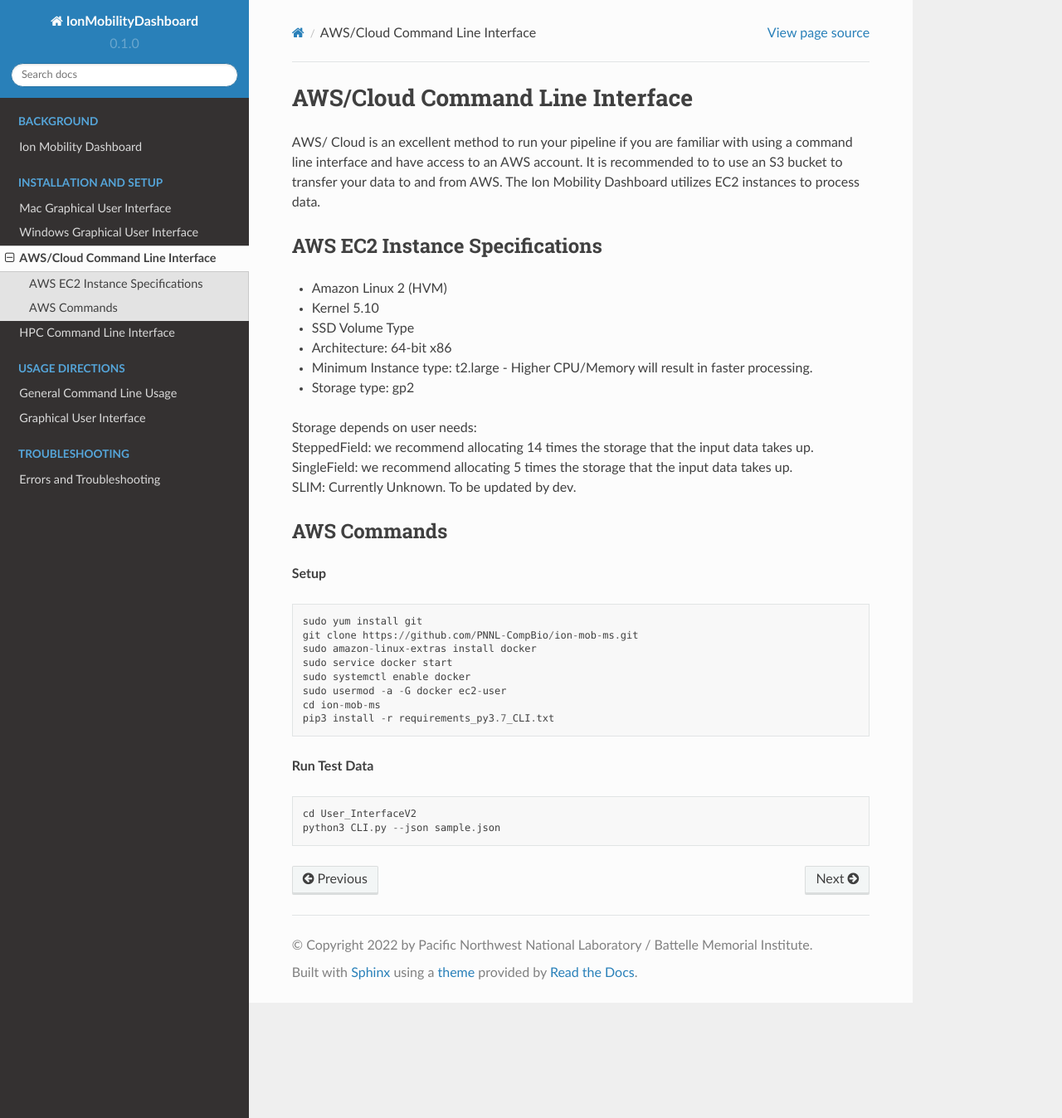
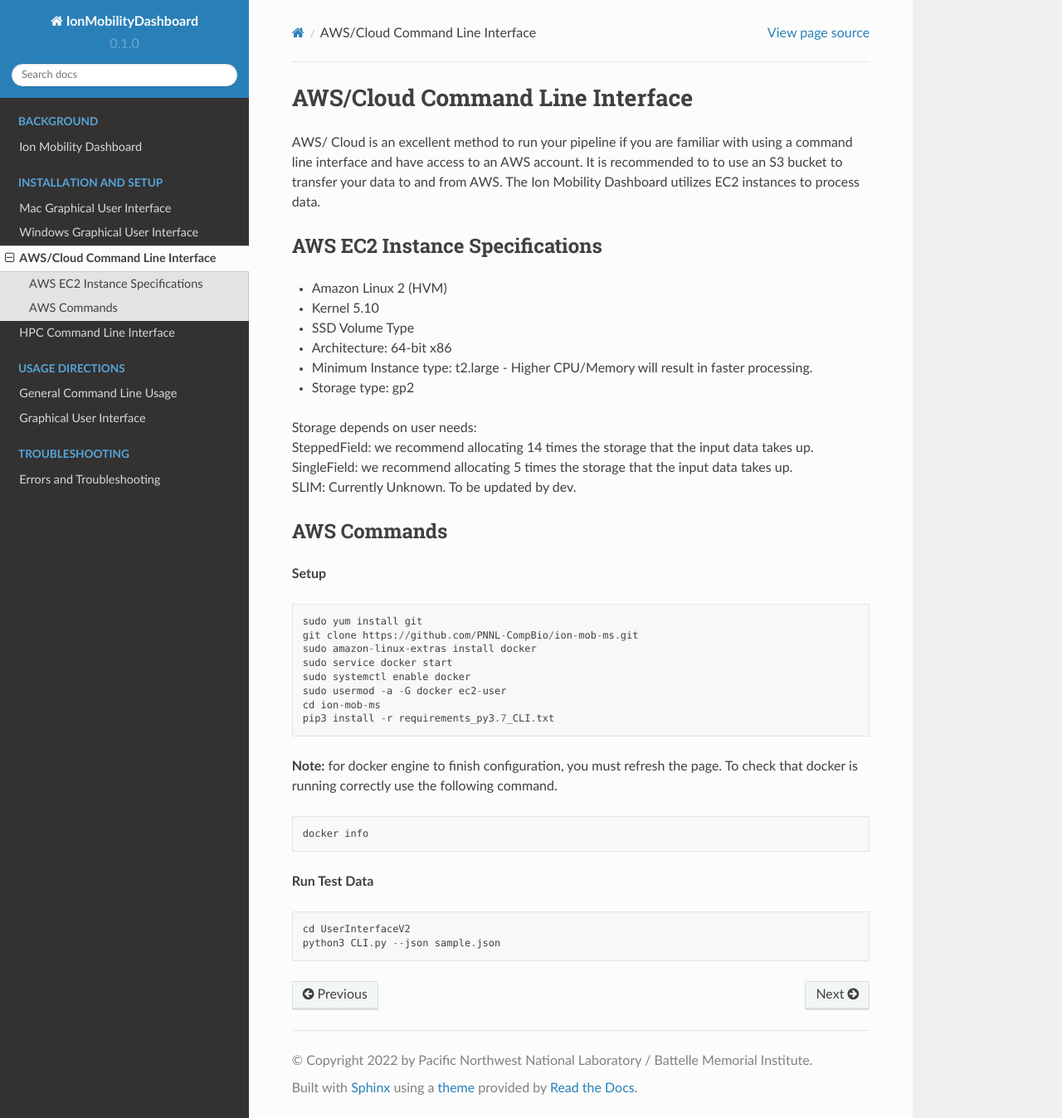
Before and after one commit to PNNL-CompBio/ion-mob-ms, a Sphinx documentation site: the page built from docs/source/getting_started/AWS.rst, in a window 1280 px wide and 1348 px high. Shown: the whole window at 83% size. Built offline with Sphinx 7.4.7 and the Read the Docs theme 2.0.0, drawn with Linux system fonts in a browser that asks for light colours; pages that are not in the unit, such as notebooks, are missing from menus.

Commit message:
Update AWS.rst

```diff
--- a/docs/source/getting_started/AWS.rst
+++ b/docs/source/getting_started/AWS.rst
@@ -37,9 +37,16 @@
    cd ion-mob-ms
    pip3 install -r requirements_py3.7_CLI.txt
 
+**Note:** for docker engine to finish configuration, you must refresh the page. To check that docker is running correctly use the following command.
+
+.. code-block::
+
+   docker info
+
+
 **Run Test Data**
 
 .. code-block::
 
-   cd User_InterfaceV2
+   cd UserInterfaceV2
    python3 CLI.py --json sample.json
```
